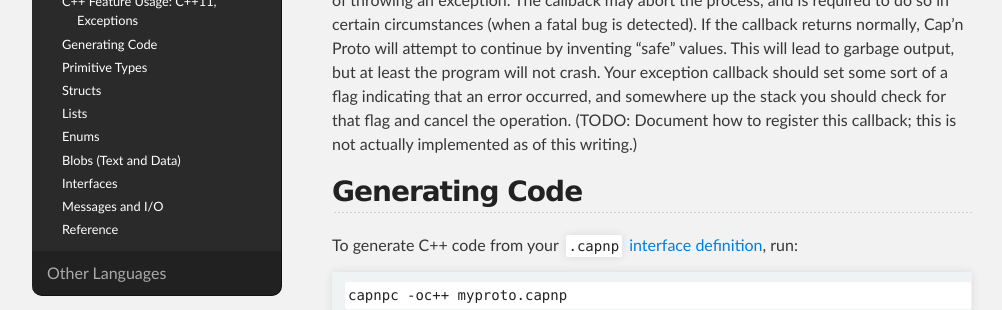
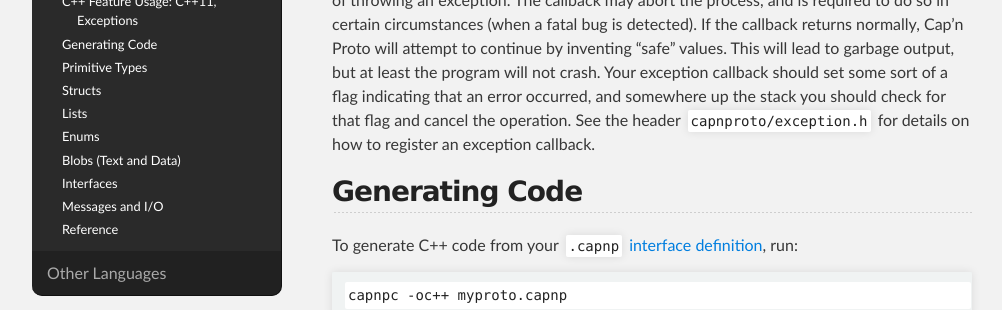
Before and after one commit to capnproto/capnproto, a Jekyll site: the page built from doc/cxx.md, in a window 1280 px wide and 900 px high, scrolled down 1895 px. Shown: the part 342-652 px from the top of the window, without its empty margins (18-1020 px from the left). Built offline with Jekyll 4.4.1, drawn with Linux system fonts in a browser that asks for light colours; some of the changed text lies outside the part shown.

Commit message:
Update docs to mention how to register exception callbacks.

```diff
--- a/doc/cxx.md
+++ b/doc/cxx.md
@@ -89,8 +89,7 @@ exception.  The callback may abort the process, and is required to do so in cert
 to continue by inventing "safe" values.  This will lead to garbage output, but at least the program
 will not crash.  Your exception callback should set some sort of a flag indicating that an error
 occurred, and somewhere up the stack you should check for that flag and cancel the operation.
-(TODO: Document how to register this callback; this is not actually implemented as of this
-writing.)
+See the header `capnproto/exception.h` for details on how to register an exception callback.
 
 ## Generating Code
 
```
